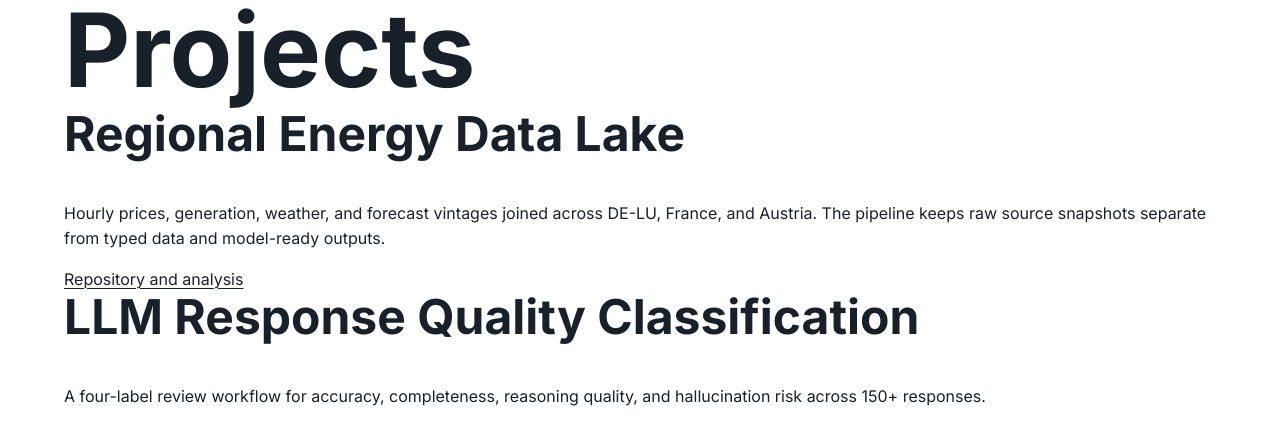
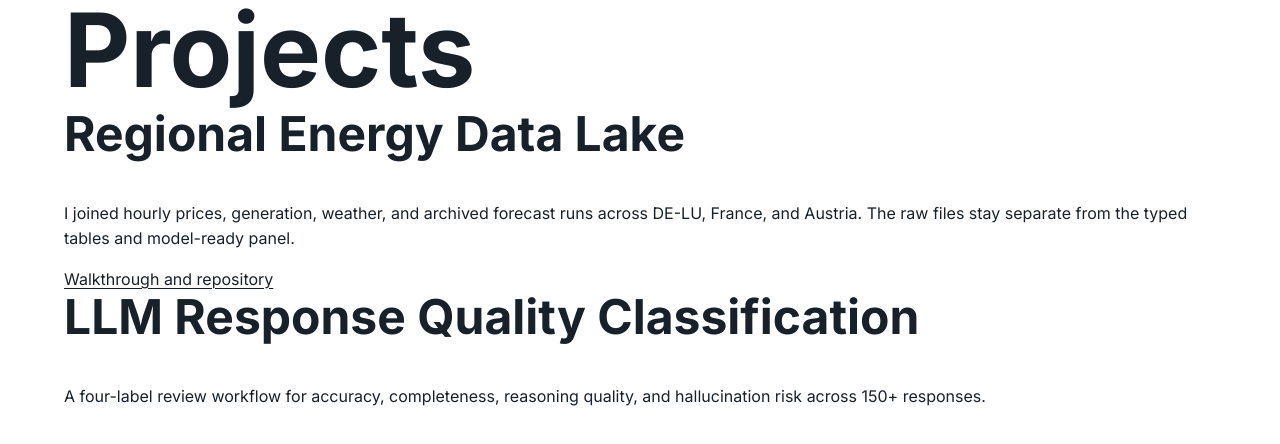
Before and after one commit to jbinhuang01/jb-portfolio, a Next.js app: page /projects in a window 1280 px wide. Shown: the top 444 px of the page. Built offline with nearby package versions, Linux system fonts and the light colour scheme.

Commit message:
Update projects page wording

```diff
--- a/app/projects/page.tsx
+++ b/app/projects/page.tsx
@@ -12,12 +12,12 @@ export default function ProjectsPage() {
             Regional Energy Data Lake
           </h2>
           <p className="text-gray-600 mt-2">
-            Hourly prices, generation, weather, and forecast vintages joined
-            across DE-LU, France, and Austria. The pipeline keeps raw source
-            snapshots separate from typed data and model-ready outputs.
+            I joined hourly prices, generation, weather, and archived forecast
+            runs across DE-LU, France, and Austria. The raw files stay separate
+            from the typed tables and model-ready panel.
           </p>
           <a className="inline-block mt-4 underline" href="https://github.com/jbinhuang01/regional-energy-data-lake">
-            Repository and analysis
+            Walkthrough and repository
           </a>
         </div>
 
```
